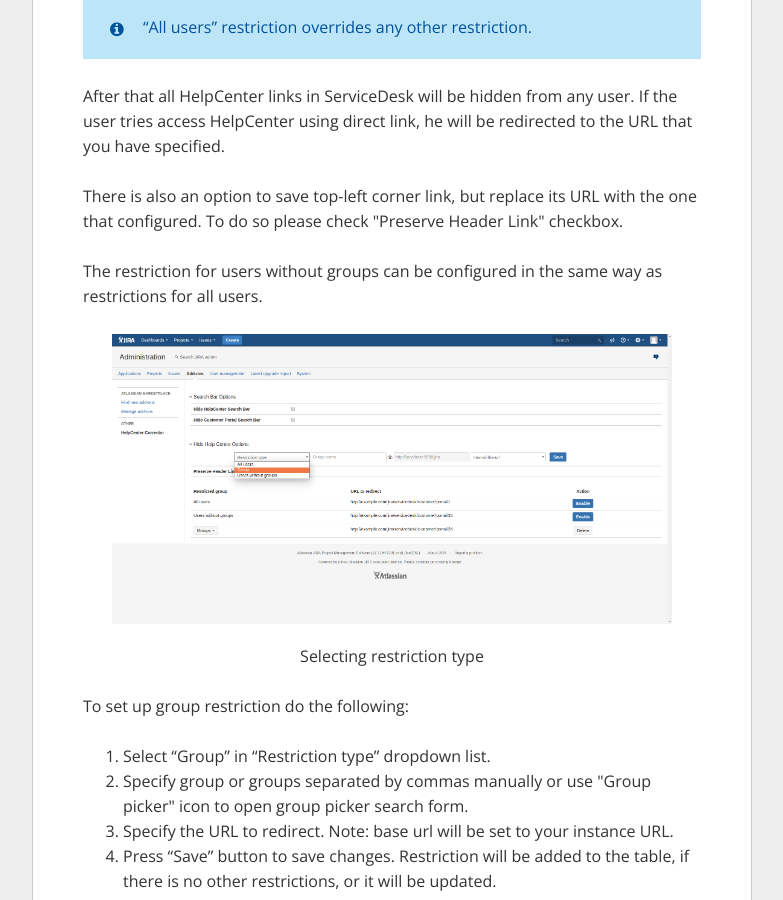
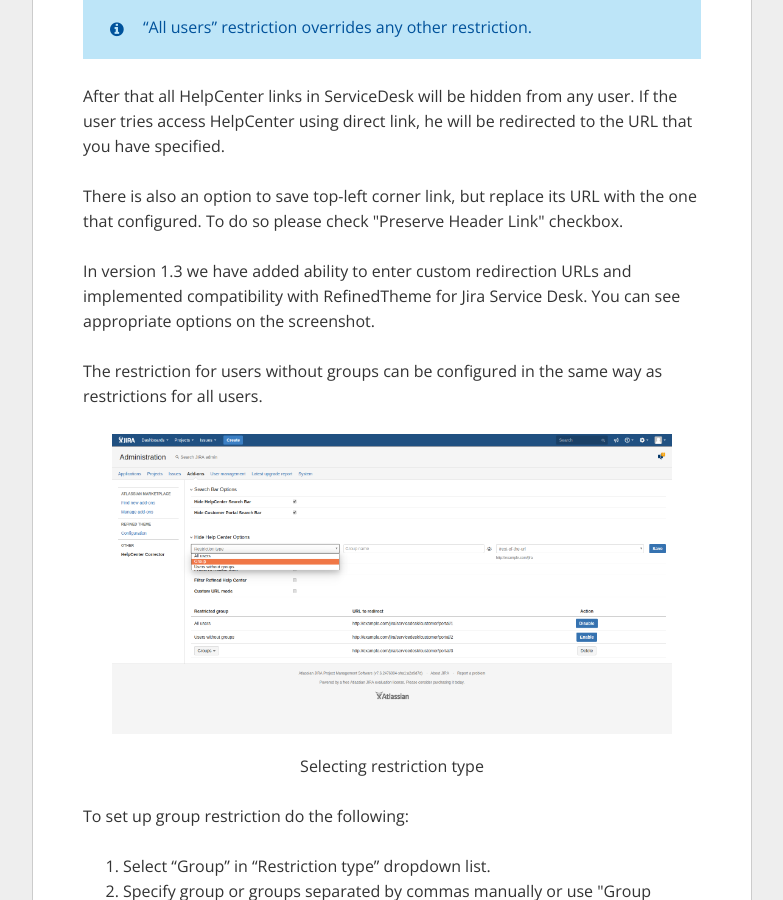
Before and after one commit to itransition-atlassian/itransition-atlassian.github.io, a Jekyll site: the page built from hc-corrector.html, in a window 1280 px wide and 900 px high, scrolled down 991 px. Shown: the whole window, without its empty margins (248-1031 px from the left). Built offline with Jekyll 4.4.1, drawn with Linux system fonts in a browser that asks for light colours; nearby versions of some CDN libraries.

Commit message:
update screenshots, add paragraph about new functionality

```diff
--- a/hc-corrector.html
+++ b/hc-corrector.html
@@ -39,6 +39,10 @@ title: HelpCenter Corrector
 <p>
     There is also an option to save top-left corner link, but replace its URL with the one that configured.
     To do so please check "Preserve Header Link" checkbox.
+</p>
+<p>
+    In version 1.3 we have added ability to enter custom redirection URLs and implemented compatibility with
+    RefinedTheme for Jira Service Desk. You can see appropriate options on the screenshot.
 </p>
     The restriction for users without groups can be configured in the same way as restrictions for all users.
 </p>
```
Also changed, not shown: assets/img/screenshots/dropdown_group1.png, assets/img/screenshots/dropdown_types1.png.
